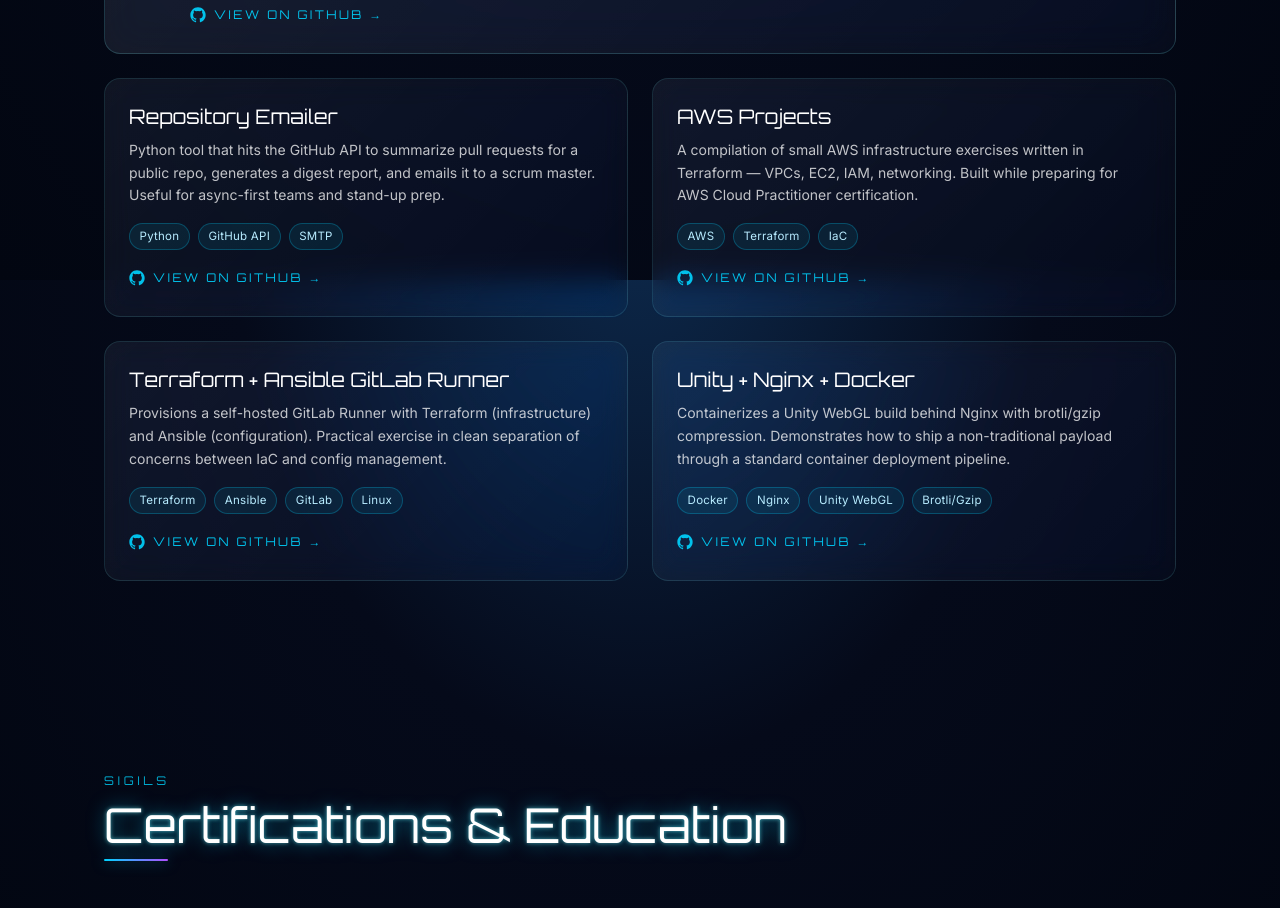
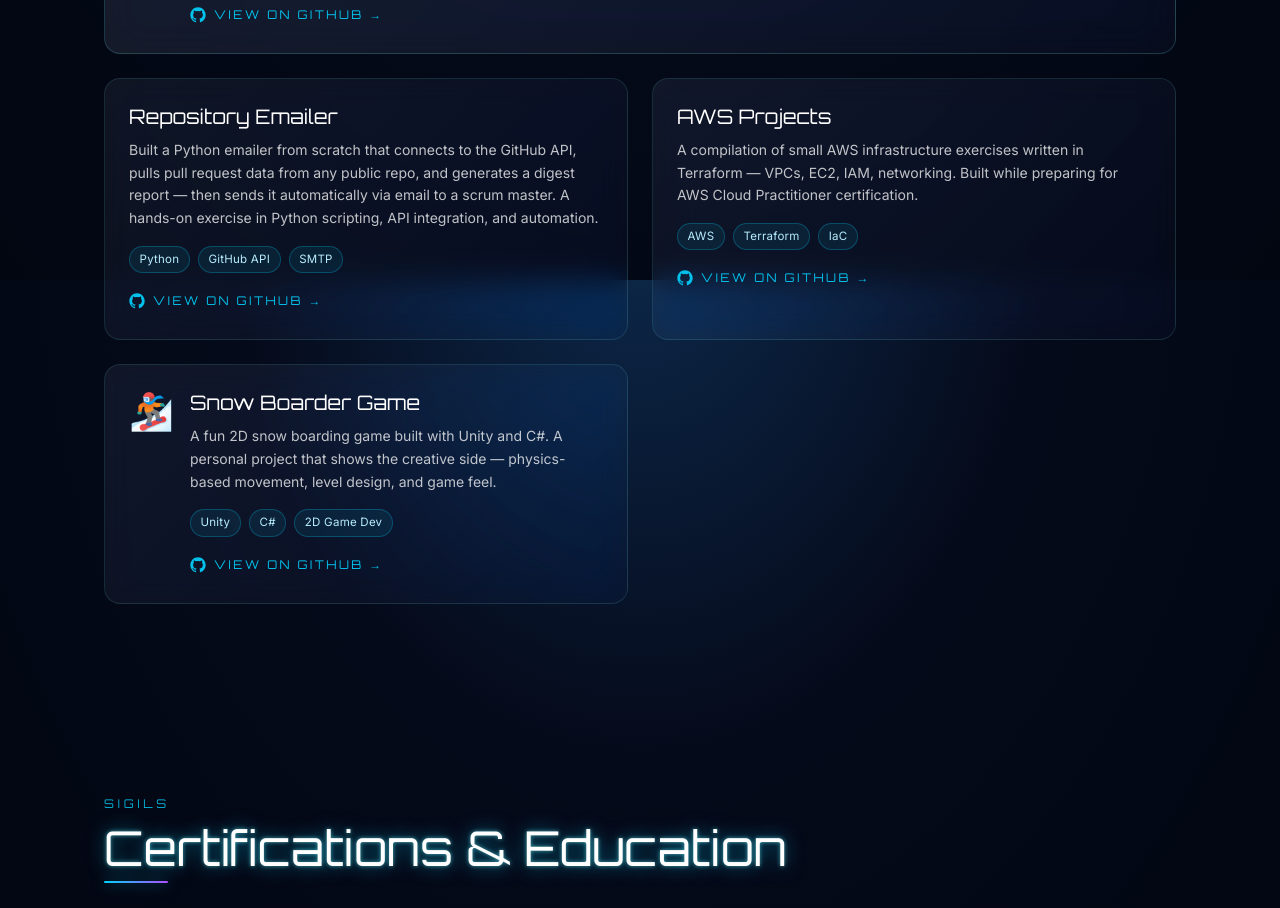
Before and after one commit to MiguelABFlores/miguelabf-devops-portfolio, a Next.js app: page / in a window 1280 px wide. Shown: the part 5320-6228 px from the top of the page. Built offline with nearby package versions, Linux system fonts and the light colour scheme.

Commit message:
feat(projects): swap terraform/unity-nginx for Snow-Boarder-Game, improve emailer copy

```diff
--- a/src/data/projects.ts
+++ b/src/data/projects.ts
@@ -30,7 +30,7 @@ export const projects: Project[] = [
     title: 'Repository Emailer',
     repo: 'https://github.com/MiguelABFlores/repository-emailer',
     description:
-      'Python tool that hits the GitHub API to summarize pull requests for a public repo, generates a digest report, and emails it to a scrum master. Useful for async-first teams and stand-up prep.',
+      'Built a Python emailer from scratch that connects to the GitHub API, pulls pull request data from any public repo, and generates a digest report — then sends it automatically via email to a scrum master. A hands-on exercise in Python scripting, API integration, and automation.',
     tech: ['Python', 'GitHub API', 'SMTP'],
   },
   {
@@ -41,17 +41,11 @@ export const projects: Project[] = [
     tech: ['AWS', 'Terraform', 'IaC'],
   },
   {
-    title: 'Terraform + Ansible GitLab Runner',
-    repo: 'https://github.com/MiguelABFlores/terraform-ansible-gitlab-runner',
+    title: 'Snow Boarder Game',
+    repo: 'https://github.com/MiguelABFlores/Snow-Boarder-Game',
     description:
-      'Provisions a self-hosted GitLab Runner with Terraform (infrastructure) and Ansible (configuration). Practical exercise in clean separation of concerns between IaC and config management.',
-    tech: ['Terraform', 'Ansible', 'GitLab', 'Linux'],
-  },
-  {
-    title: 'Unity + Nginx + Docker',
-    repo: 'https://github.com/MiguelABFlores/Unity-Nginx-Docker',
-    description:
-      'Containerizes a Unity WebGL build behind Nginx with brotli/gzip compression. Demonstrates how to ship a non-traditional payload through a standard container deployment pipeline.',
-    tech: ['Docker', 'Nginx', 'Unity WebGL', 'Brotli/Gzip'],
+      'A fun 2D snow boarding game built with Unity and C#. A personal project that shows the creative side — physics-based movement, level design, and game feel.',
+    tech: ['Unity', 'C#', '2D Game Dev'],
+    emoji: '🏂',
   },
 ];
```
